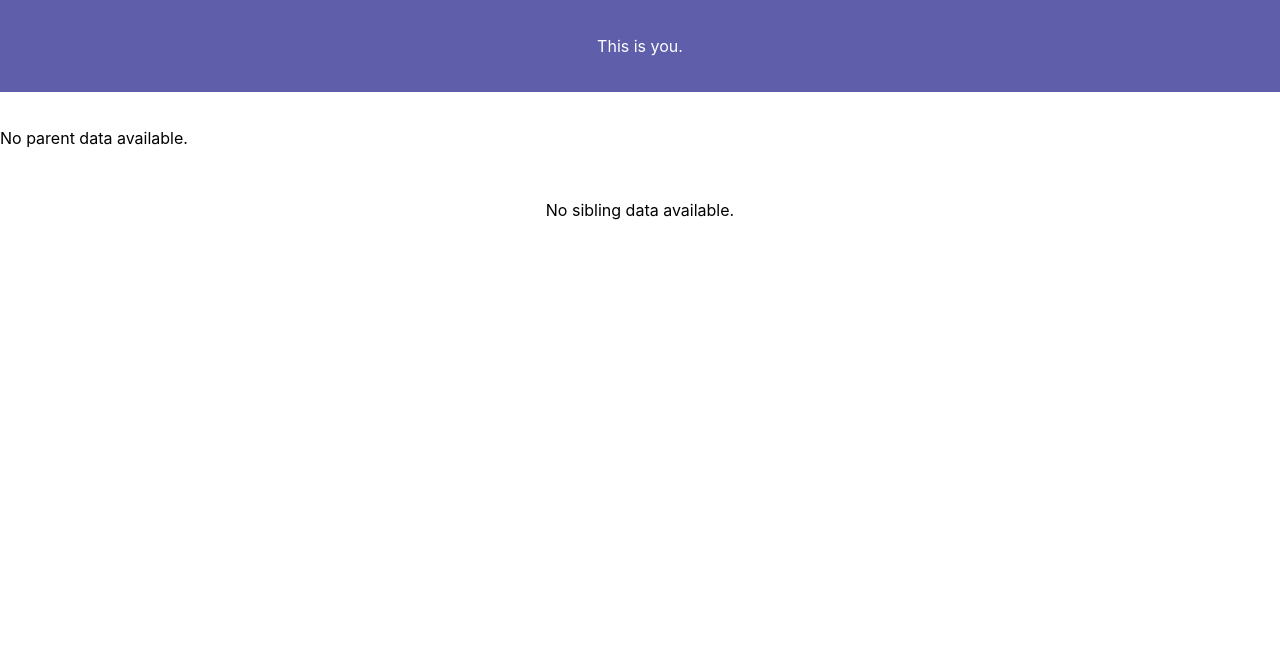
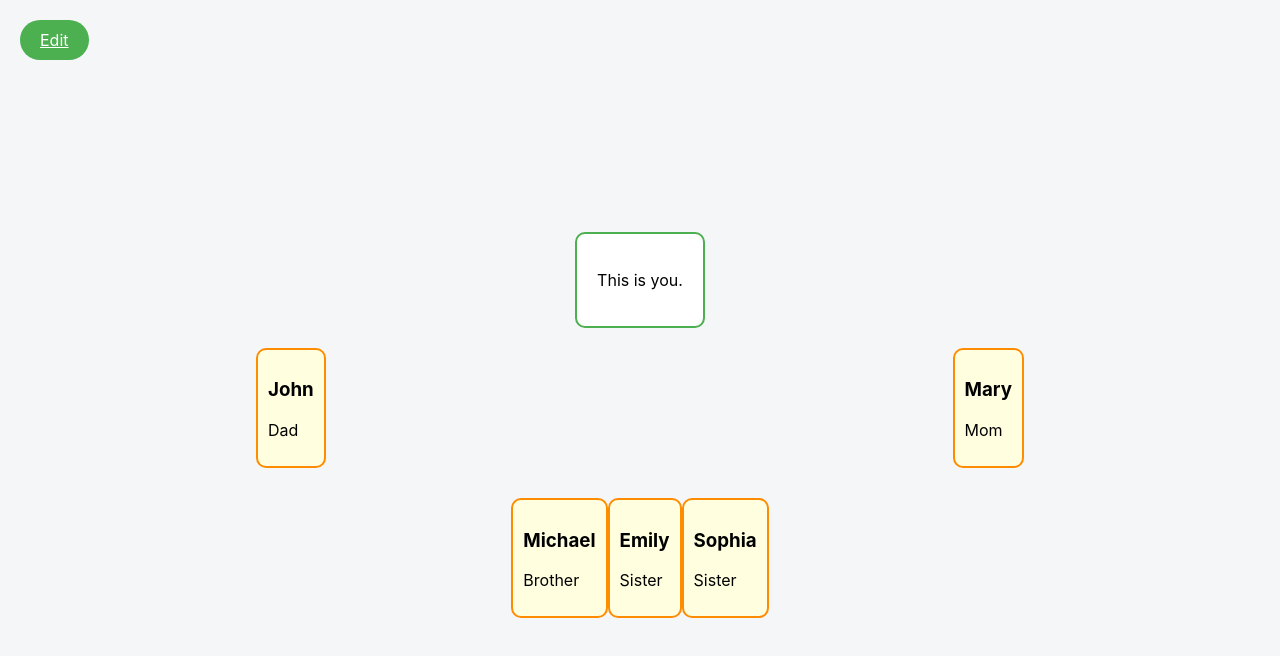
Before and after one commit to peacemakerbak/family-tree-app, a React (Create React App) app: page /web in a window 1280 px wide. Shown: the top 656 px of the page. Built offline with nearby package versions, Linux system fonts and the light colour scheme.

Commit message:
web update

```diff
--- a/src/components/WebTree.css
+++ b/src/components/WebTree.css
@@ -1,25 +1,52 @@
 /* WebTree.css */
+.web-tree-container {
+  display: flex;
+  flex-direction: column;
+  align-items: center;
+  justify-content: center;
+  min-height: 100vh;
+  background-color: #F4F6F8; /* Warmer background color */
+  padding-top: 30px;
+}
 
-/* Center the main card */
 .main-card {
-  background-color: rgb(94, 94, 170); /* Blue background */
-  color: white; /* White text */
-  text-align: center;
+  border: 2px solid #4CAF50; /* Green outline */
+  border-radius: 10px; /* Rounded corners */
   padding: 20px;
+  background-color: #FFFFFF; /* White background inside the card */
   margin-bottom: 20px;
 }
 
-/* Style for parent cards */
 .parent-cards {
   display: flex;
   justify-content: space-between;
+  width: 60%;
   margin-bottom: 20px;
 }
 
-/* Style for sibling cards */
 .sibling-cards {
   display: flex;
-  justify-content: space-around;
+  justify-content: center;
+  width: 60%;
 }
 
-/* Optionally, you can add more styles here for specific elements within the WebTree component */
+.parent-card,
+.sibling-card {
+  border: 2px solid #FF8C00; /* Orange outline */
+  border-radius: 10px; /* Rounded corners */
+  padding: 10px;
+  margin-bottom: 10px;
+  background-color: #FFFFE0; /* Warm background color */
+}
+
+.back-button {
+  position: absolute;
+  top: 20px;
+  left: 20px;
+  background-color: #4CAF50; /* Green background */
+  color: #FFFFFF; /* White text */
+  padding: 10px 20px;
+  border: none;
+  border-radius: 20px; /* Rounded corners */
+  cursor: pointer;
+}
--- a/src/components/WebTree.js
+++ b/src/components/WebTree.js
@@ -1,11 +1,26 @@
+// WebTree.js
 import React from 'react';
+import { Link } from 'react-router-dom';
 import './WebTree.css';
 import ParentCard from './ParentCard';
 import SiblingCard from './SiblingCard';
 
-const WebTree = ({ parents = [], siblings = [] }) => {
+const WebTree = () => {
+  // Dummy data for parents and siblings
+  const parents = [
+    { name: 'John', relationship: 'Dad' },
+    { name: 'Mary', relationship: 'Mom' }
+  ];
+
+  const siblings = [
+    { name: 'Michael', relationship: 'Brother' },
+    { name: 'Emily', relationship: 'Sister' },
+    { name: 'Sophia', relationship: 'Sister' }
+  ];
+
   return (
     <div className="web-tree-container">
+      <Link to="/dashboard" className="back-button">Edit</Link>
       {/* Main card with text "This is you" */}
       <div className="main-card">
         <p>This is you.</p>
@@ -15,14 +30,12 @@ const WebTree = ({ parents = [], siblings = [] }) => {
         {parents.map((parent, index) => (
           <ParentCard key={index} name={parent.name} relationship={parent.relationship} />
         ))}
-        {parents.length === 0 && <p>No parent data available.</p>}
       </div>
       {/* Sibling cards on the sides */}
       <div className="sibling-cards">
         {siblings.map((sibling, index) => (
           <SiblingCard key={index} name={sibling.name} relationship={sibling.relationship} />
         ))}
-        {siblings.length === 0 && <p>No sibling data available.</p>}
       </div>
     </div>
   );
```
